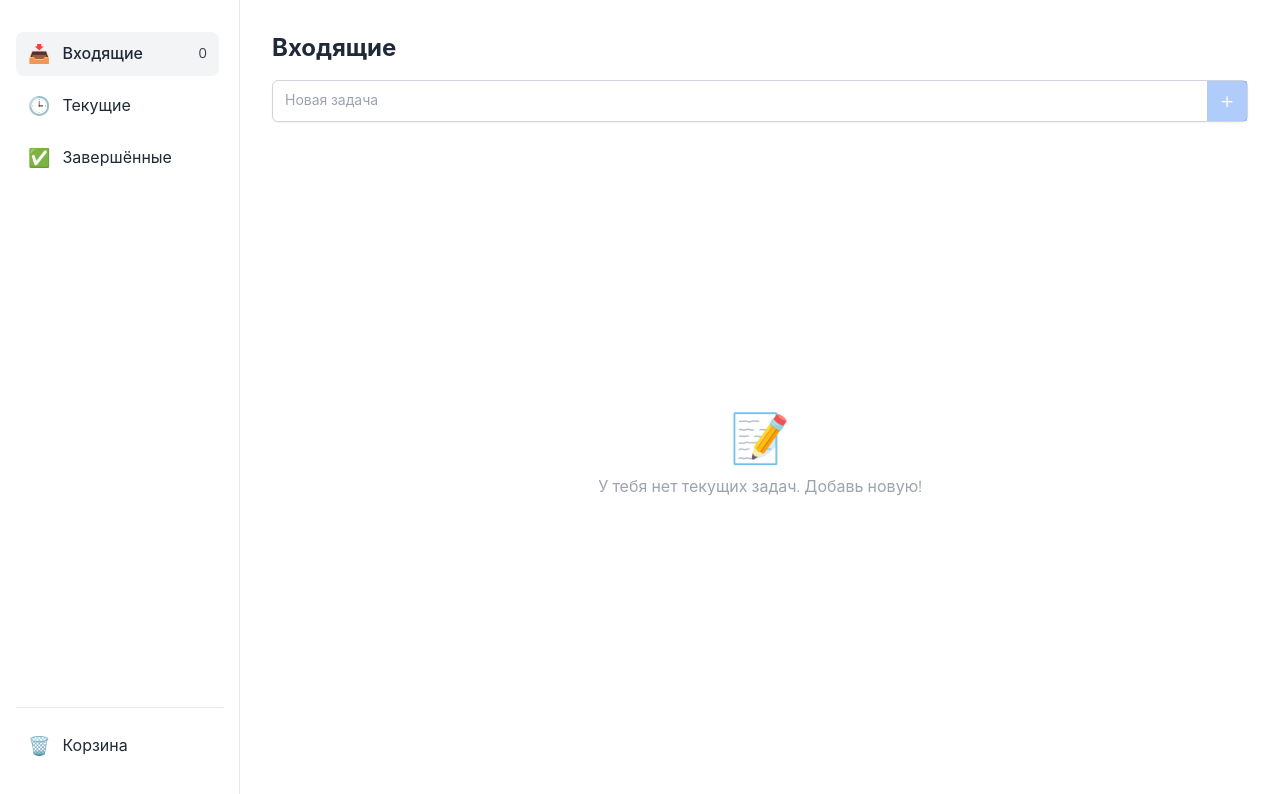
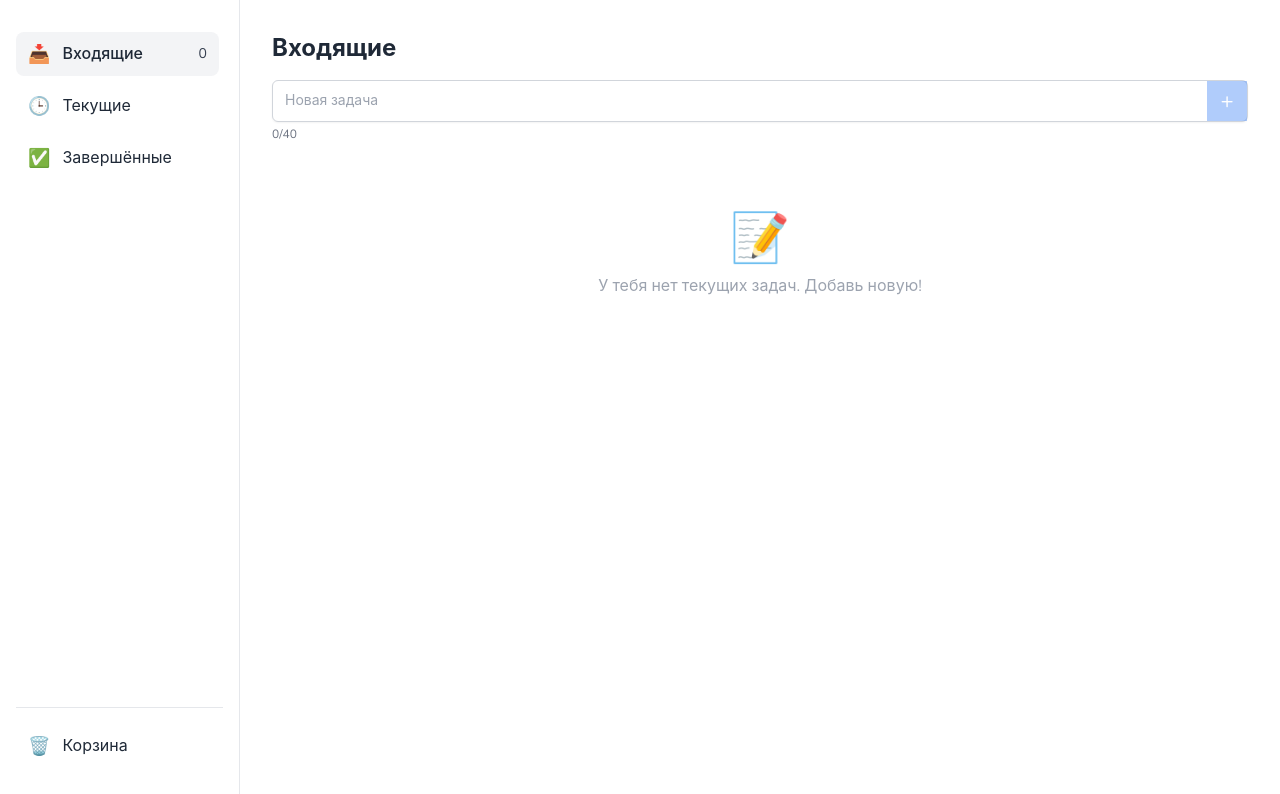
Before and after one commit to DaniilKalts/dmark-todo-list, a React (Vite) app in the folder client/frontend/: page /inbox in a window 1280 px wide. Shown: the top 794 px of the page. Built offline with nearby package versions, Linux system fonts and the light colour scheme; no server answers.

Commit message:
feat(client): add dynamic error validation on task form; adjust margin for todo/completed tasks on Inbox page

```diff
--- a/client/frontend/src/components/TaskForm.jsx
+++ b/client/frontend/src/components/TaskForm.jsx
@@ -1,4 +1,4 @@
-import { useState, useMemo } from 'react';
+import { useState, useMemo, useEffect } from 'react';
 import * as Yup from 'yup';
 
 const schema = Yup.object().shape({
@@ -12,6 +12,19 @@ const schema = Yup.object().shape({
 export default function TaskForm({ onTaskAdded }) {
   const [title, setTitle] = useState('');
   const [error, setError] = useState('');
+
+  useEffect(() => {
+    if (title === '') {
+      setError('');
+      return;
+    }
+    try {
+      schema.validateSync({ title }, { abortEarly: true });
+      setError('');
+    } catch (err) {
+      setError(err.message);
+    }
+  }, [title]);
 
   const isValid = useMemo(() => schema.isValidSync({ title }), [title]);
 
@@ -27,9 +40,7 @@ export default function TaskForm({ onTaskAdded }) {
   };
 
   const handleChange = e => {
-    const next = e.target.value;
-    setTitle(next);
-    if (error && schema.isValidSync({ title: next })) setError('');
+    setTitle(e.target.value);
   };
 
   const handleSubmit = async () => {
@@ -55,21 +66,24 @@ export default function TaskForm({ onTaskAdded }) {
   };
 
   const handleKeyDown = e => {
-    if (e.key === 'Enter' && isValid) {
+    if (e.key === 'Enter') {
       e.preventDefault();
       handleSubmit();
     }
   };
 
+  const hasError = !!error;
+
   return (
     <div className="w-full">
       <div
-        className="
-          flex items-center border border-gray-300 dark:border-gray-700 rounded-md
-          bg-white dark:bg-[#1E1E1E] shadow-sm
-          focus-within:ring-2 focus-within:ring-blue-500 focus-within:ring-offset-2
-          dark:focus-within:ring-offset-[#1E1E1E]
-        "
+        className={
+          `flex items-center border rounded-md bg-white dark:bg-[#1E1E1E] shadow-sm
+           focus-within:ring-2 focus-within:ring-offset-2 dark:focus-within:ring-offset-[#1E1E1E] ` +
+          (hasError
+            ? 'border-red-500 focus-within:ring-red-500'
+            : 'border-gray-300 dark:border-gray-700 focus-within:ring-blue-500')
+        }
       >
         <input
           type="text"
@@ -78,10 +92,10 @@ export default function TaskForm({ onTaskAdded }) {
           onChange={handleChange}
           onKeyDown={handleKeyDown}
           enterKeyHint="done"
-          aria-invalid={!!error}
+          aria-invalid={hasError}
+          aria-describedby={hasError ? 'title-error' : undefined}
           className="
-            flex-1 px-3
-            py-3 md:py-2
+            flex-1 px-3 py-3 md:py-2
             bg-transparent outline-none
             text-gray-800 dark:text-gray-200 placeholder-gray-400
             text-base md:text-sm
@@ -106,7 +120,13 @@ export default function TaskForm({ onTaskAdded }) {
         </button>
       </div>
 
-      {error && <p className="mt-2 text-sm text-red-500">{error}</p>}
+      {hasError && (
+        <p id="title-error" className="mt-2 text-sm text-red-500" aria-live="polite">
+          {error}
+        </p>
+      )}
+
+      <div className="mt-1 text-xs text-gray-500 dark:text-gray-400">{title.length}/40</div>
     </div>
   );
 }
--- a/client/frontend/src/pages/InboxTasksPage.jsx
+++ b/client/frontend/src/pages/InboxTasksPage.jsx
@@ -28,6 +28,8 @@ export default function InboxTasksPage({ tasks, loadTasks, onToggle, onDelete })
         : new Date(b.completedAt) - new Date(a.completedAt),
     );
 
+  const isEmpty = activeTasks.length === 0 && completedTasks.length === 0;
+
   return (
     <>
       <div className="flex items-center justify-between mb-4">
@@ -36,15 +38,16 @@ export default function InboxTasksPage({ tasks, loadTasks, onToggle, onDelete })
 
       <TaskForm onTaskAdded={() => loadTasks()} />
 
-      <section className="mt-6 flex-1 flex flex-col">
-        {activeTasks.length === 0 && completedTasks.length === 0 ? (
-          <div className="flex-1 grid place-items-center">
+      <section className="flex-1">
+        {isEmpty ? (
+          <div className="flex-1 grid place-items-center mt-6">
             <EmptyState icon="📝" message="У тебя нет текущих задач. Добавь новую!" />
           </div>
         ) : (
-          <>
+          // ЕДИНЫЙ контейнер: одинаковый отступ от формы и равный gap между секциями
+          <div className="mt-6 flex flex-col space-y-6">
             {activeTasks.length > 0 && (
-              <>
+              <section>
                 <div className="flex flex-col sm:flex-row sm:items-center sm:justify-between gap-2 sm:gap-3 mb-2">
                   <h2 className="text-base sm:text-lg font-semibold text-gray-600 dark:text-gray-400">
                     Текущие
@@ -57,11 +60,11 @@ export default function InboxTasksPage({ tasks, loadTasks, onToggle, onDelete })
                   />
                 </div>
                 <TaskList tasks={activeTasks} onToggle={onToggle} onDelete={onDelete} />
-              </>
+              </section>
             )}
 
             {completedTasks.length > 0 && (
-              <section className="mt-6">
+              <section>
                 <div className="flex flex-col sm:flex-row sm:items-center sm:justify-between gap-2 sm:gap-3 mb-2">
                   <h2 className="text-base sm:text-lg font-semibold text-gray-600 dark:text-gray-400">
                     Завершённые
@@ -76,7 +79,7 @@ export default function InboxTasksPage({ tasks, loadTasks, onToggle, onDelete })
                 <TaskList tasks={completedTasks} onToggle={onToggle} onDelete={onDelete} />
               </section>
             )}
-          </>
+          </div>
         )}
       </section>
     </>
```
